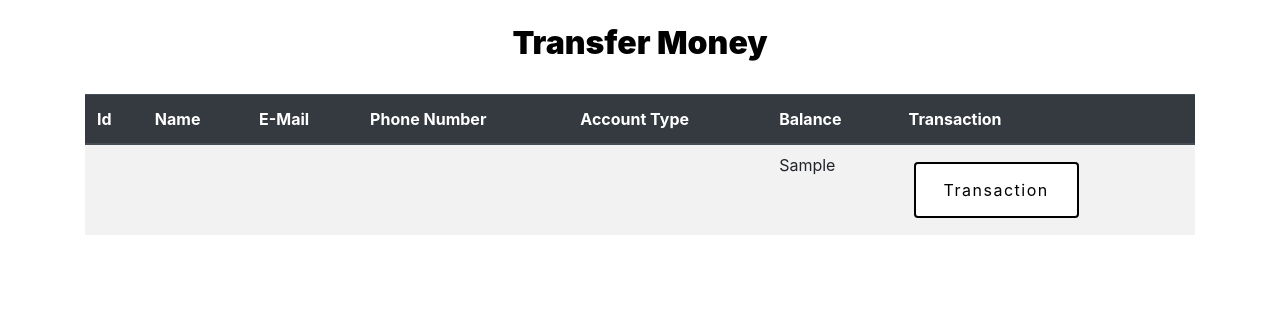
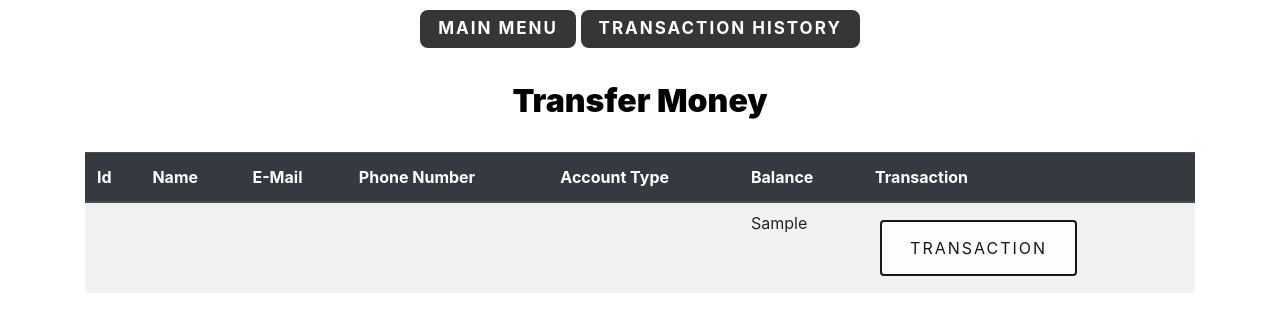
Before and after one commit to varshac13/Basic_Banking_System, a PHP site: page /transfermoney.php in a window 1280 px wide. Shown: the part 41-373 px from the top of the page. Run offline with PHP 8.4, Linux system fonts and the light colour scheme; tables that the repository leaves empty or names only in its code hold one stand-in row (values such as "Sample post"); data that the repository does not hold is empty.

Commit message:
Bank System Changes Commit

```diff
--- a/transfermoney.php
+++ b/transfermoney.php
@@ -10,12 +10,22 @@
 
 
         <style type="text/css">
+
+
             button{
-        transition: 1.5s;
-      }
-      button:hover{
-        background-color:#869599;
-        color: white;
+                position: relative;
+                display: inline-block;
+                margin: 10px 0;
+                padding: 6px 18px;
+                color: #FFFFFF;
+                text-decoration: none;
+                text-transform: uppercase;
+                font-size: 17px;
+                letter-spacing: 2px;
+                border-radius: 8px;
+                background-color: #212121;
+                opacity: 0.9;
+
             }
         </style>
     </head>
@@ -24,7 +34,7 @@
         <?php
         include 'connection.php';
         $sql = "SELECT * FROM userdetails";
-    $result = mysqli_query($conn,$sql);
+        $result = mysqli_query($conn, $sql);
         ?>
 
         <?php
@@ -32,6 +42,11 @@
         ?>
 
         <div class="container">
+            <div class="text-center">
+                <a href="index.php"><button><b>Main Menu</b></button></a>
+                <a href="transactionhistory.php"><button><b>Transaction History</b></button></a>
+
+            </div>
             <h2 class="text-center pt-4"><b>Transfer Money</b></h2>
             <br>
             <div class="row">
@@ -51,16 +66,16 @@
                             </thead>
                             <tbody>
                                 <?php
-                    while($rows=mysqli_fetch_assoc($result)){
+                                while ($rows = mysqli_fetch_assoc($result)) {
                                     ?>
                                     <tr>
                                         <td class="py-2"><?php echo $rows['ID'] ?></td>
-                        <td class="py-2"><?php echo $rows['NAME']?></td>
-                        <td class="py-2"><?php echo $rows['EMAIL']?></td>
-                        <td class="py-2"><?php echo $rows['PHONE_NO']?></td>
-                        <td class="py-2"><?php echo $rows['ACC_TYPE']?></td>
-                        <td class="py-2"><?php echo $rows['balance']?></td>
-                        <td><a href="userdetails.php?ID= <?php echo $rows['ID'] ;?>"> <button type="button" class="btn">Transaction</button></a></td>
+                                        <td class="py-2"><?php echo $rows['NAME'] ?></td>
+                                        <td class="py-2"><?php echo $rows['EMAIL'] ?></td>
+                                        <td class="py-2"><?php echo $rows['PHONE_NO'] ?></td>
+                                        <td class="py-2"><?php echo $rows['ACC_TYPE'] ?></td>
+                                        <td class="py-2"><?php echo $rows['balance'] ?></td>
+                                        <td><a href="userdetails.php?ID= <?php echo $rows['ID']; ?>"> <button type="button" class="btn">Transaction</button></a></td>
                                     </tr>
                                     <?php
                                 }
```
Also changed, not shown: transactionhistory.php (+28 -6 lines), view_users.php (+32 -7 lines). Lines whose indentation alone changed are shown as unchanged.
